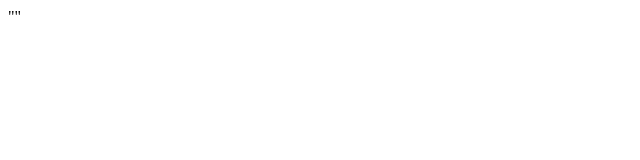
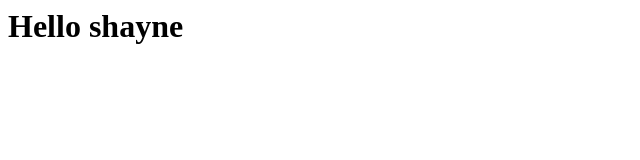
Before and after one commit to shayneBharatha/gitcourse, a plain HTML site: page index.html in a window 1280 px wide. Shown: the whole page, without its empty margins (0-640 px from the left). Drawn offline with Linux system fonts and the light colour scheme.

Commit message:
updated index.html
with hello

```diff
--- a/index.html
+++ b/index.html
@@ -1 +1 @@
-""
+<h1>Hello shayne</h1>
```
